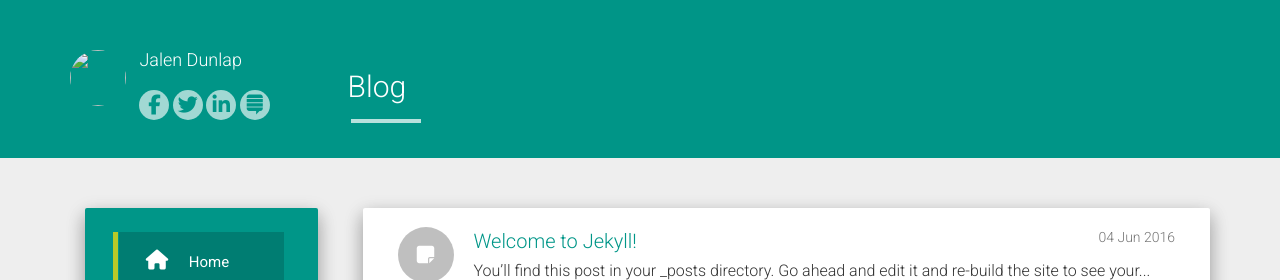
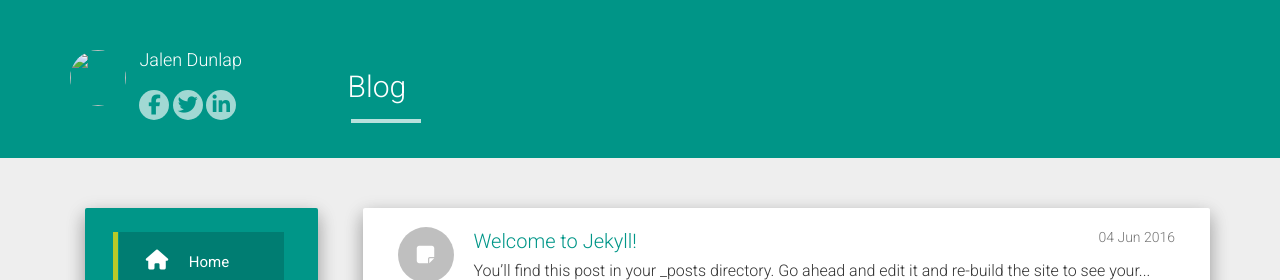
Before and after one commit to Jalen-Dunlap/jalen-dunlap.github.io, a Jekyll site: the page built from index.html, in a window 1280 px wide. Shown: the top 280 px of the page. Built offline with Jekyll 4.4.1, drawn with Linux system fonts in a browser that asks for light colours; nearby versions of some CDN libraries; the list of posts is cut into pages by our own code.

Commit message:
Update social.json

```diff
--- a/_data/social.json
+++ b/_data/social.json
@@ -10,9 +10,5 @@
   {
     "icon": "fa-linkedin",
     "link": ""
-  },
-  {
-    "icon": "fa-stack-exchange",
-    "link": ""
   }
 ]
```
